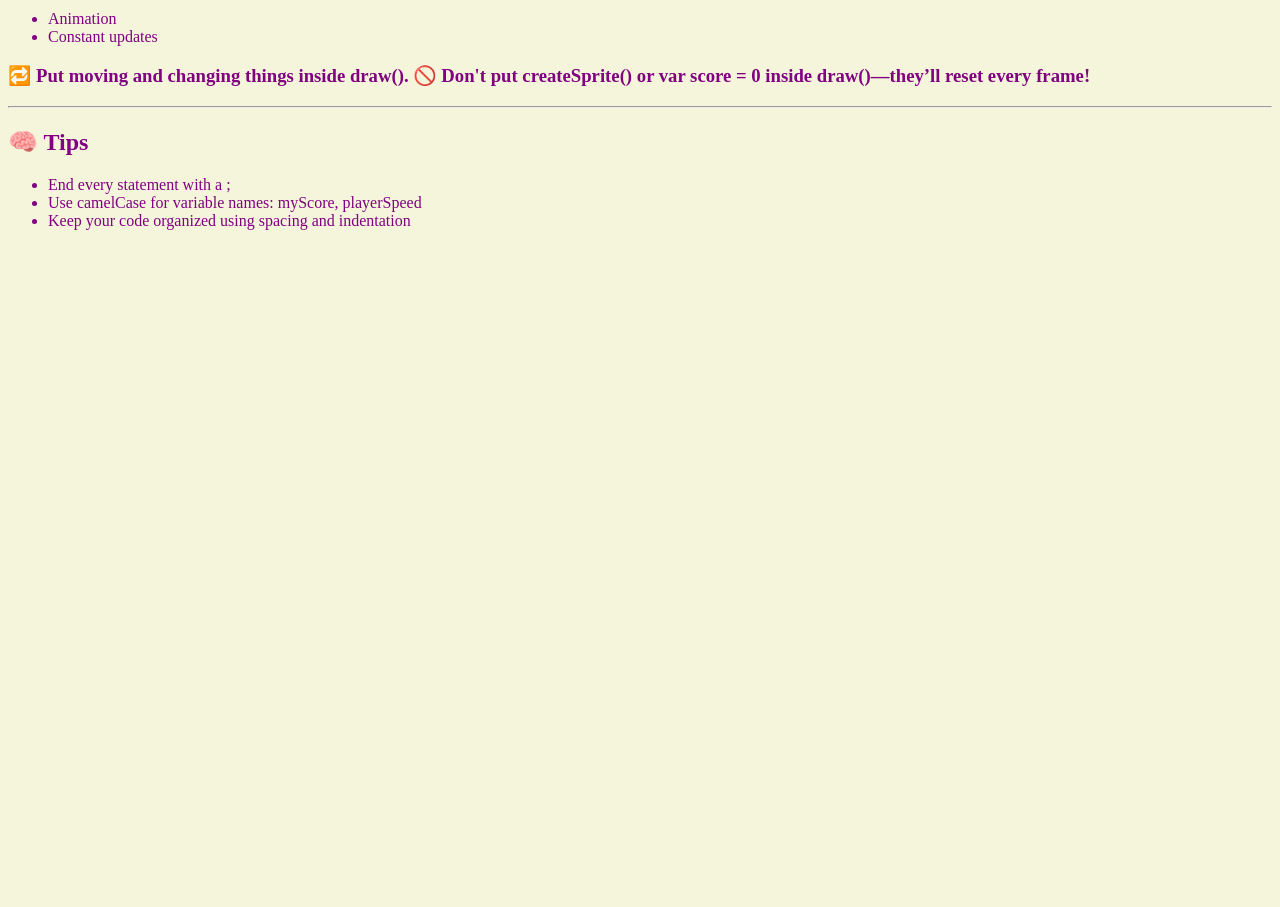
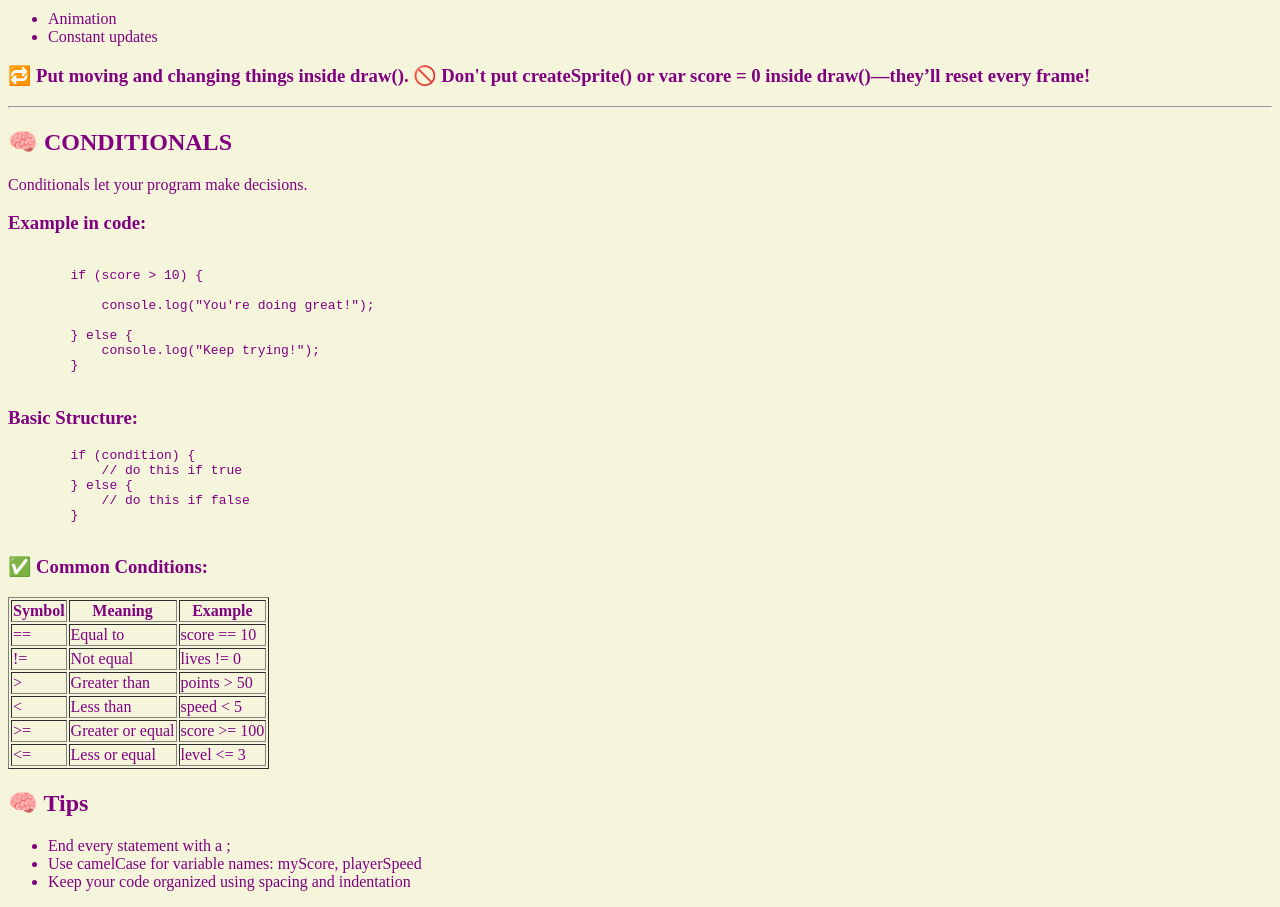
Before and after one commit to JenniferT9462/Unit-3-cheat-sheet, a plain HTML site: page index.html in a window 1280 px wide. Shown: the part 2032-2939 px from the top of the page. Before the commit the page ends 2278 px from the top, so only its background shows below. Drawn offline with Linux system fonts and the light colour scheme.

Commit message:
Added conditionals section

```diff
--- a/index.html
+++ b/index.html
@@ -189,13 +189,15 @@
 
     <h3>✅ Use draw() for:</h3>
     <ul>
-      <li>🎮 Movement <br>
+      <li>
+        🎮 Movement <br />
         <p>Example:</p>
         <pre>
         // Moves right
         sprite.velocityX = 3;
         // Moves up
-        sprite.velocityY = -2; </pre>
+        sprite.velocityY = -2; </pre
+        >
       </li>
       <li>Animation</li>
       <li>Constant updates</li>
@@ -204,18 +206,76 @@
       🔁 Put moving and changing things inside draw(). 🚫 Don't put
       createSprite() or var score = 0 inside draw()—they’ll reset every frame!
     </h3>
-    <hr>
+    <hr />
+    <h2>🧠 CONDITIONALS</h2>
+    <p>Conditionals let your program make decisions.</p>
+    <h3>Example in code:</h3>
+    <pre>
+
+        if (score > 10) {
+
+            console.log("You're doing great!");
+
+        } else {
+            console.log("Keep trying!");
+        }
+    </pre>
+    <h3>Basic Structure:</h3>
+    <pre>
+        if (condition) {
+            // do this if true
+        } else {
+            // do this if false
+        }
+    </pre>
+    <h3>✅ Common Conditions:</h3>
+    <table border="1">
+      <thead>
+        <tr>
+          <th>Symbol</th>
+          <th>Meaning</th>
+          <th>Example</th>
+        </tr>
+      </thead>
+      <tbody>
+        <tr>
+          <td>==</td>
+          <td>Equal to</td>
+          <td>score == 10</td>
+        </tr>
+        <tr>
+          <td>!=</td>
+          <td>Not equal</td>
+          <td>lives != 0</td>
+        </tr>
+        <tr>
+          <td>&gt;</td>
+          <td>Greater than</td>
+          <td>points &gt; 50</td>
+        </tr>
+        <tr>
+          <td>&lt;</td>
+          <td>Less than</td>
+          <td>speed &lt; 5</td>
+        </tr>
+        <tr>
+          <td>&gt;=</td>
+          <td>Greater or equal</td>
+          <td>score &gt;= 100</td>
+        </tr>
+        <tr>
+          <td>&lt;=</td>
+          <td>Less or equal</td>
+          <td>level &lt;= 3</td>
+        </tr>
+      </tbody>
+    </table>
+
     <h2>🧠 Tips</h2>
     <ul>
-        <li>End every statement with a ;</li>
-        <li>Use camelCase for variable names: myScore, playerSpeed</li>
-        <li>Keep your code organized using spacing and indentation</li>
+      <li>End every statement with a ;</li>
+      <li>Use camelCase for variable names: myScore, playerSpeed</li>
+      <li>Keep your code organized using spacing and indentation</li>
     </ul>
   </body>
-
-
-
-
-
-
 </html>
```
